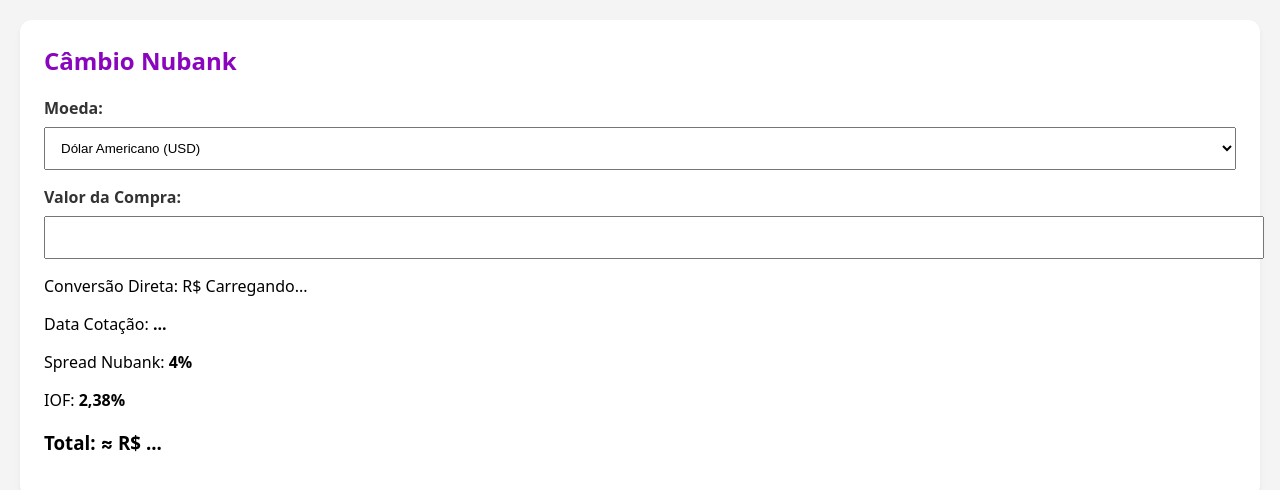
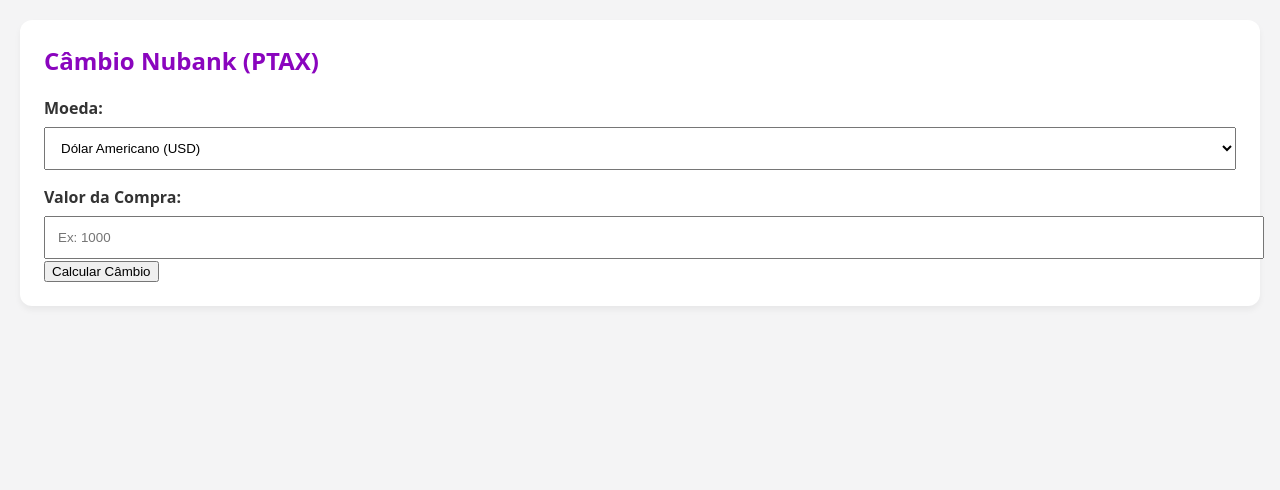
Before and after one commit to viniflix/Calculadora-Cambio-Nubank, a plain HTML site: page index.html in a window 1280 px wide. Drawn offline with Linux system fonts and the light colour scheme.

Commit message:
Add calculate button and update input placeholder
Added a button for calculating exchange rates and updated the input field placeholder.

```diff
--- a/index.html
+++ b/index.html
@@ -5,13 +5,12 @@
   <meta name="viewport" content="width=device-width, initial-scale=1.0">
   <title>Calculadora Câmbio Nubank</title>
 
-  <!-- Puxando o seu arquivo CSS -->
   <link rel="stylesheet" href="style.css">
 </head>
 <body>
 
   <div class="container">
-    <h2>Câmbio Nubank</h2>
+    <h2>Câmbio Nubank (PTAX)</h2>
 
     <label for="moeda">Moeda:</label>
     <select id="moeda">
@@ -24,19 +23,21 @@
     </select>
 
     <label for="valor">Valor da Compra:</label>
-    <input type="number" id="valor" value="">
+    <input type="number" id="valor" placeholder="Ex: 1000">
 
-    <div class="result-box">
-      <p>Conversão Direta: R$ <span id="cotacao-base">Carregando...</span></p>
-      <p>Data Cotação: <strong><span id="data-ptax">...</span></strong></p>
+    <!-- Novo botão adicionado -->
+    <button id="btn-calcular">Calcular Câmbio</button>
+
+    <!-- Caixa de resultado oculta por padrão -->
+    <div class="result-box" id="caixa-resultado" style="display: none;">
+      <p>PTAX Oficial (Venda): R$ <span id="cotacao-base">...</span></p>
+      <p>Data PTAX: <strong><span id="data-ptax">...</span></strong></p>
       <p>Spread Nubank: <strong>4%</strong></p>
       <p>IOF: <strong>2,38%</strong></p>
       <h3>Total: ≈ R$ <span id="total">...</span></h3>
     </div>
   </div>
 
-  <!-- Puxando o seu arquivo JavaScript no final do body -->
   <script src="app.js"></script>
-
 </body>
 </html>
```
